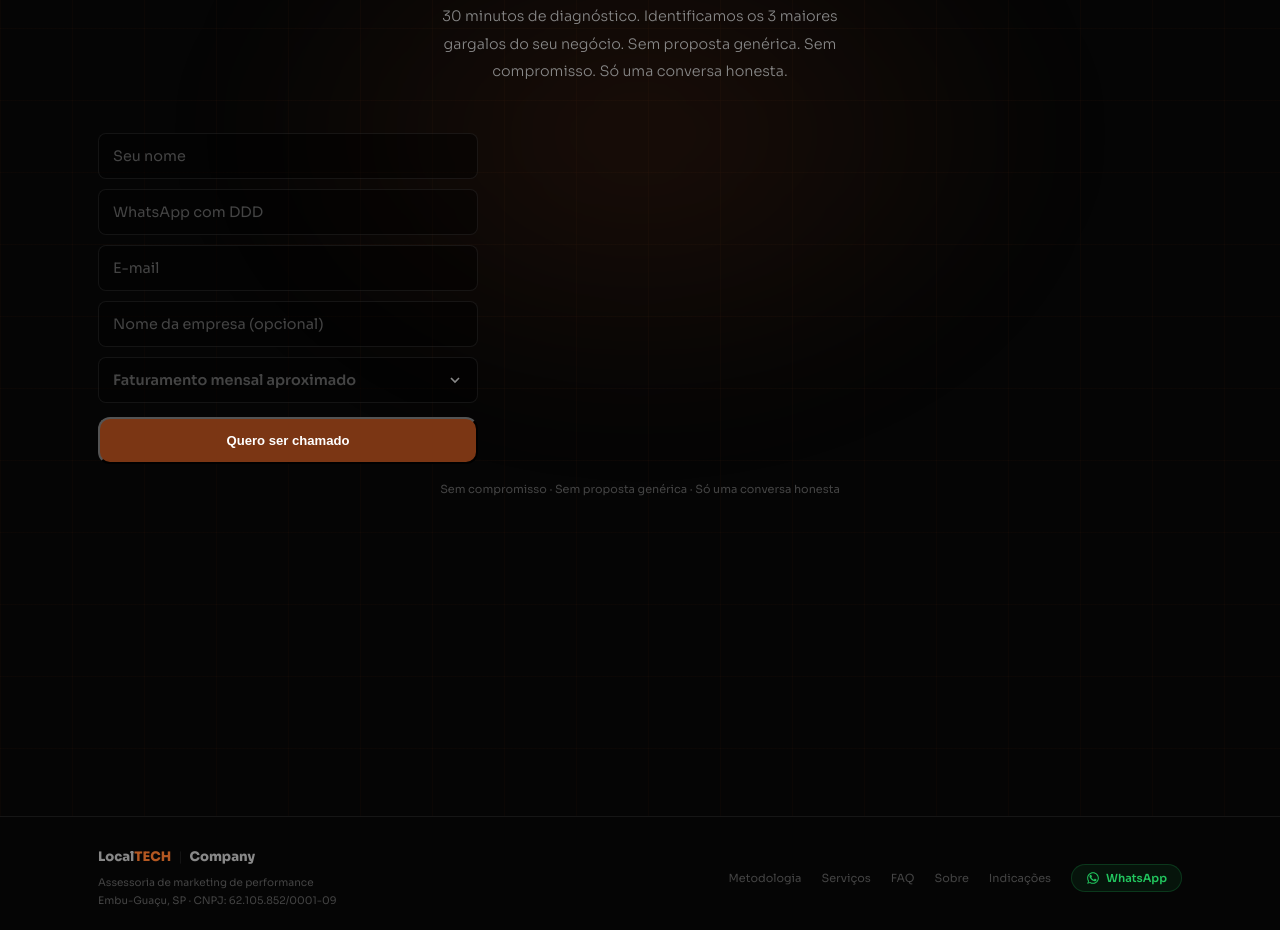
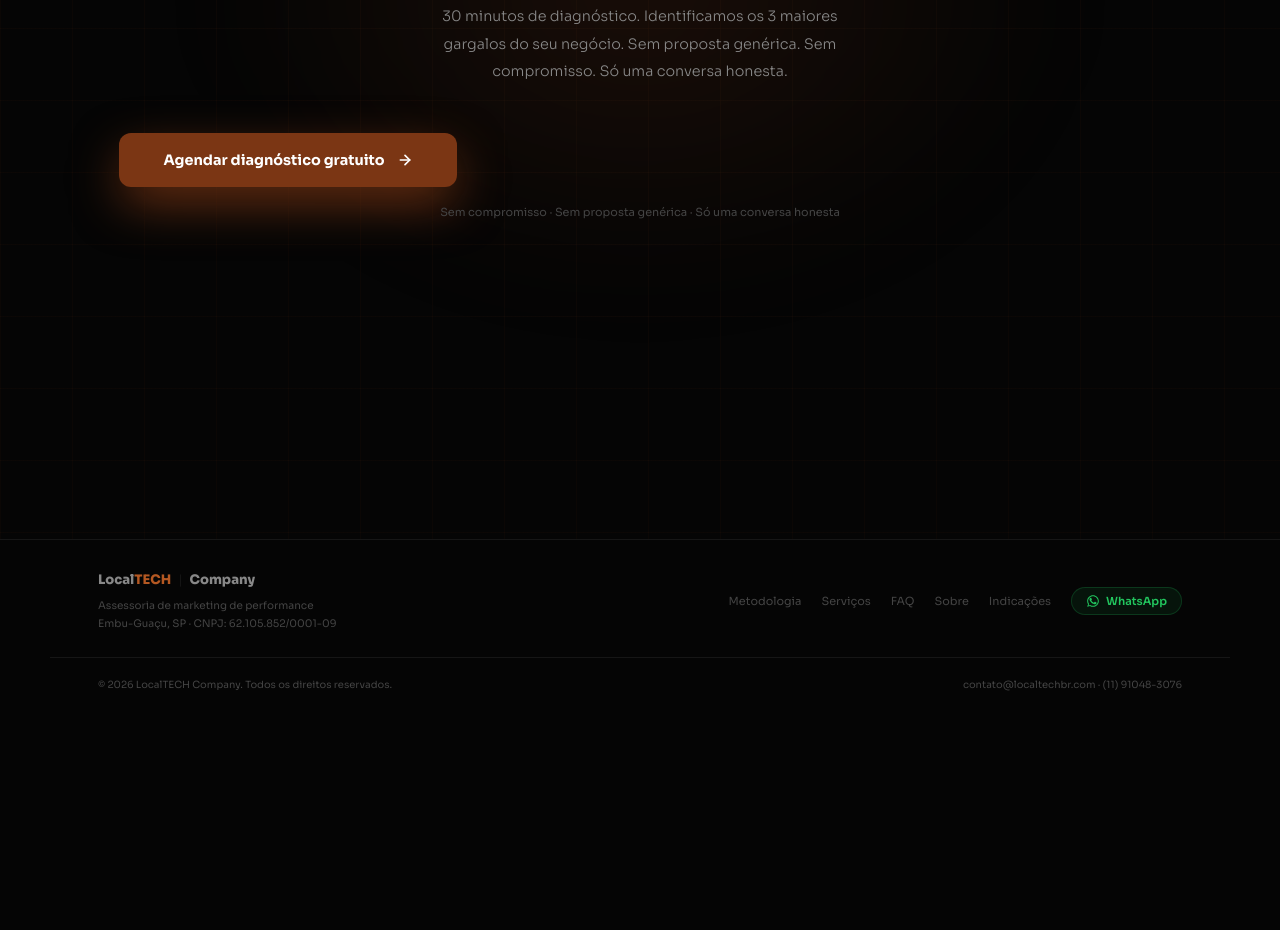
Before and after one commit to contato913/localtech-site, a plain HTML site: page index.html in a window 1280 px wide. Shown: the part 10507-11437 px from the top of the page. After the commit the page ends 11226 px from the top, so only its background shows below. Drawn offline with Linux system fonts and the light colour scheme; animation ran at ten frames a second; a web font is replaced by a local one.

Commit message:
CTA final volta a ser botão, formulário abre só ao clicar
Em vez do formulário já aparecer aberto na seção final, mostra um
botão "Agendar diagnóstico gratuito" — ao clicar, revela o formulário
inline (mesmos campos, mesmo destino no ClickUp). Sem link pro
WhatsApp, só abre o formulário na própria página.

Co-Authored-By: Claude Sonnet 5 <noreply@anthropic.com>

```diff
--- a/index.html
+++ b/index.html
@@ -816,7 +816,11 @@ footer{border-top:1px solid var(--bdr);padding:28px 0}
       <p class="cta-p rev d2">30 minutos de diagnóstico. Identificamos os 3 maiores gargalos do seu negócio. Sem proposta genérica. Sem compromisso. Só uma conversa honesta.</p>
 
       <div class="rev d3" style="margin-top:12px;width:100%;max-width:380px">
-        <div id="ctaFormBox">
+        <a href="#" class="btn-cta-main" id="ctaOpenBtn" onclick="return toggleCtaForm(event)">
+          Agendar diagnóstico gratuito
+          <svg width="16" height="16" viewBox="0 0 24 24" fill="none" stroke="currentColor" stroke-width="2.5" stroke-linecap="round"><line x1="5" y1="12" x2="19" y2="12"/><polyline points="12 5 19 12 12 19"/></svg>
+        </a>
+        <div id="ctaFormBox" hidden>
           <form id="ctaLeadForm" onsubmit="submitCtaLead(event)">
             <div class="inp-box" style="margin-bottom:10px">
               <input type="text" id="ctaName" placeholder="Seu nome" required>
@@ -971,6 +975,15 @@ if(mBtn&&mMenu){
 }
 
 /* FORM CTA */
+function toggleCtaForm(e){
+  if(e) e.preventDefault();
+  document.getElementById('ctaOpenBtn').hidden=true;
+  var box=document.getElementById('ctaFormBox');
+  box.hidden=false;
+  var first=document.getElementById('ctaName');
+  if(first) first.focus();
+  return false;
+}
 async function submitCtaLead(e){
   e.preventDefault();
   const btn=document.getElementById('ctaFormBtn');
```
